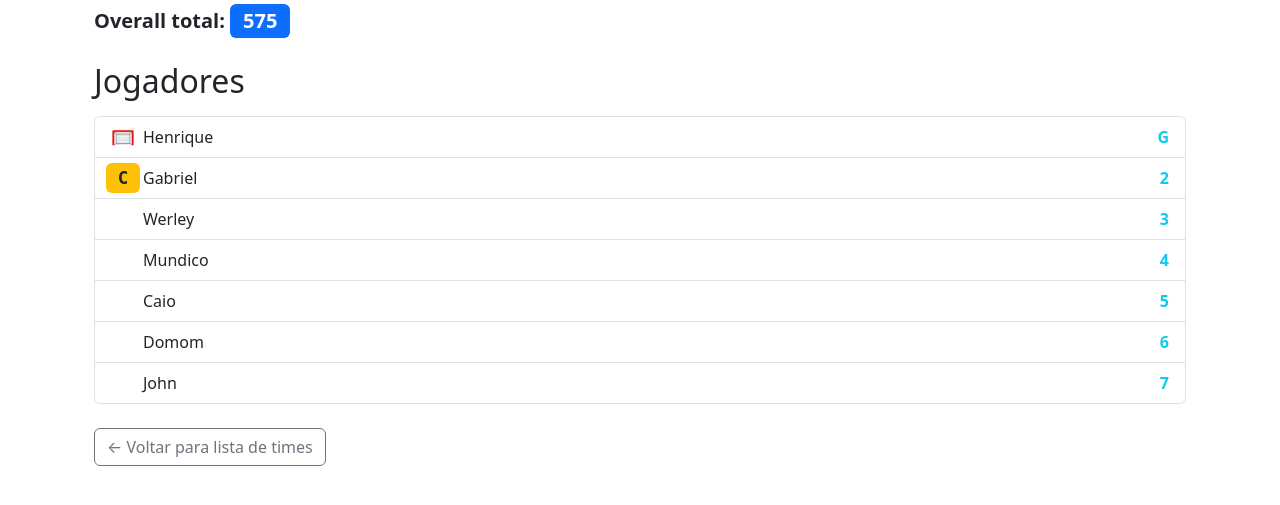
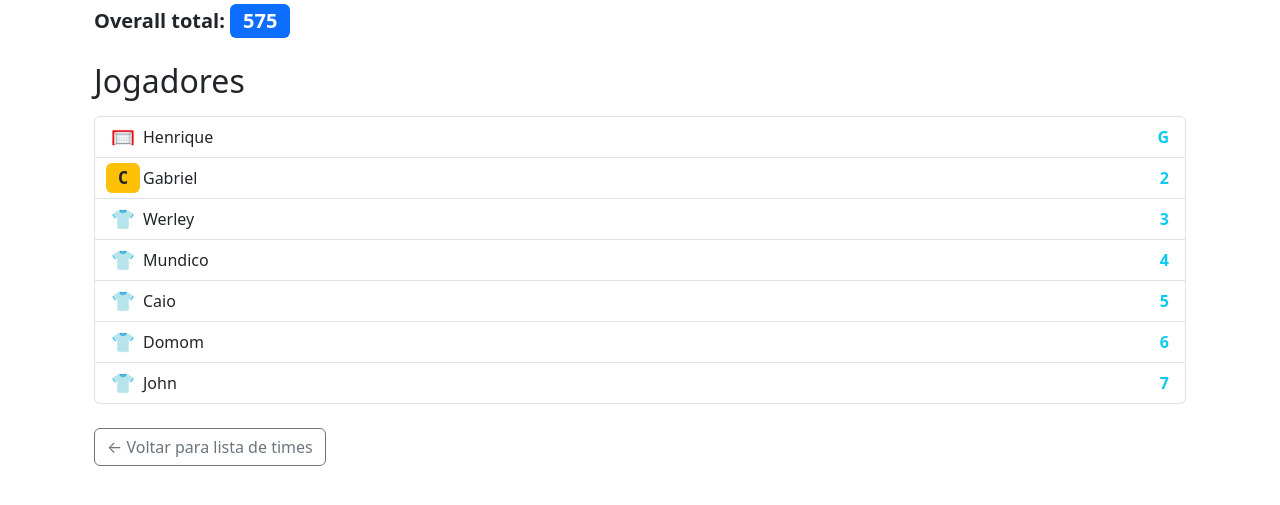
Before and after one commit to OTavenriq/Sorteador-Champions-Cup, a Django app: page /times/4/ in a window 1280 px wide. Shown: the part 201-706 px from the top of the page. Run offline with Django 5.2, Linux system fonts and the light colour scheme; data comes from the database, SQL or seed files in the repository; some libraries are stand-ins or nearby versions.

Commit message:
Icone camisa

```diff
--- a/sorteador/SortApp/templates/detalhes_time.html
+++ b/sorteador/SortApp/templates/detalhes_time.html
@@ -27,6 +27,8 @@
             <span title="Goleiro" style="font-size: 1.2rem;">🥅</span>
           {% elif jogador.classificacao == 2 %}
             <span class="badge bg-warning text-dark fw-bold" title="Capitão" style="font-family: monospace; font-size: 1.1rem; vertical-align: middle;">C</span>
+          {% elif jogador.classificacao >= 3 %}
+            <span title="Jogador de Linha" style="font-size: 1.2rem;">👕</span>
           {% else %}
             <span style="display: inline-block; width: 24px;"></span>
           {% endif %}
@@ -47,6 +49,7 @@
   {% endfor %}
 </div>
 
+
   <div class="mt-4">
     <a href="{% url 'listar_times' %}" class="btn btn-outline-secondary">&larr; Voltar para lista de times</a>
   </div>
```
Lines whose indentation alone changed are shown as unchanged.
